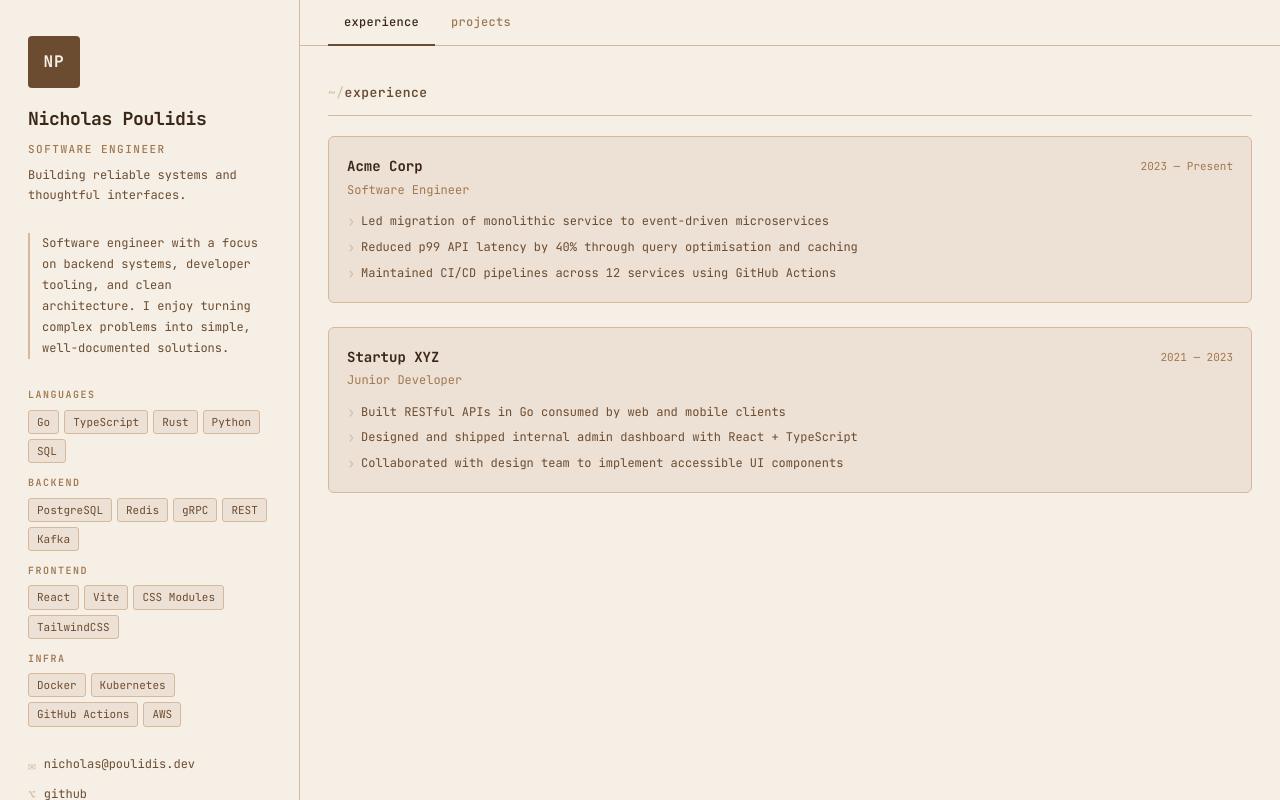
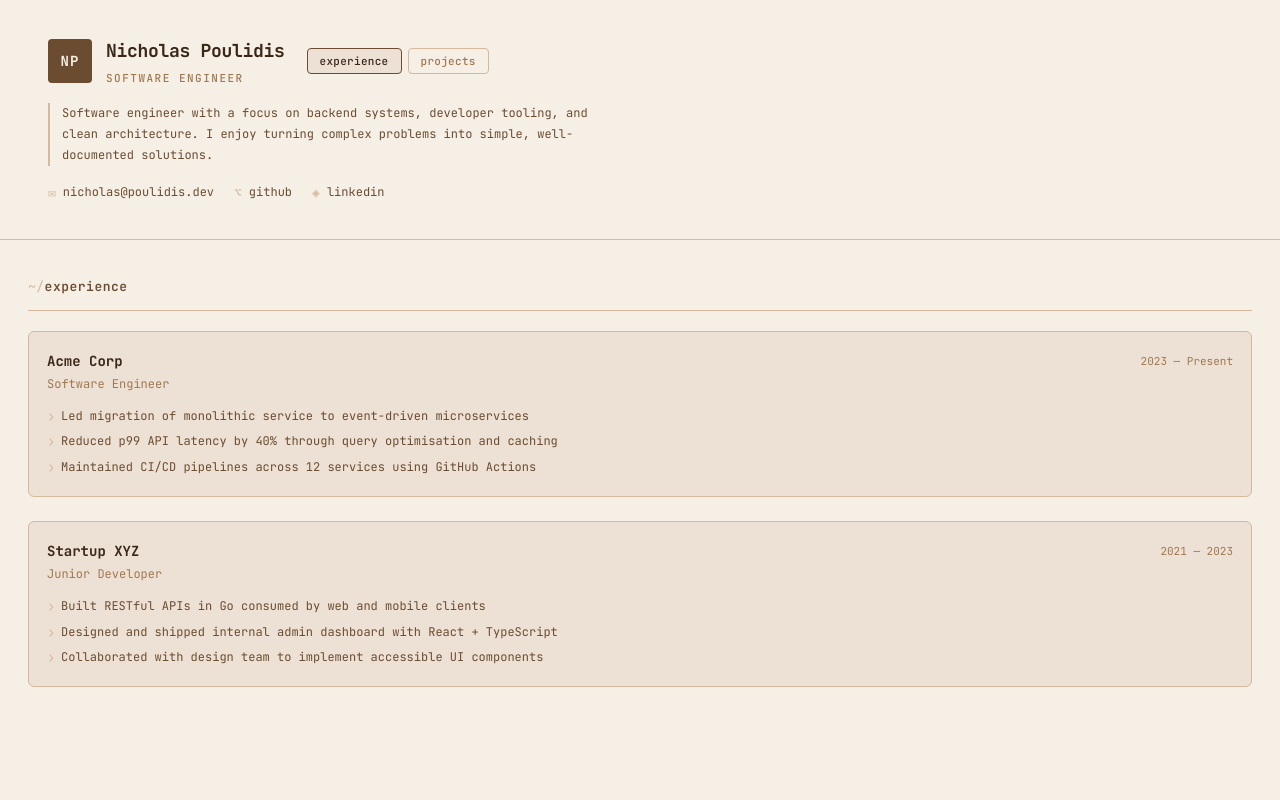
Before and after one commit to nickyp17/nicholaspoulidis, a React (Vite) app: page / in a window 1280 px wide. Built offline with nearby package versions, Linux system fonts and the light colour scheme.

Commit message:
feat: remove side bar

```diff
--- a/src/App.module.css
+++ b/src/App.module.css
@@ -1,48 +1,128 @@
 .layout {
   display: flex;
+  flex-direction: column;
   height: 100%;
   width: 100%;
   background: var(--bg);
 }
 
-.main {
+.hero {
+  padding: 36px 48px;
+  border-bottom: 1px solid var(--border);
+  flex-shrink: 0;
+}
+
+.heroInfo {
   flex: 1;
   display: flex;
   flex-direction: column;
-  height: 100%;
-  overflow: hidden;
+  gap: 16px;
+  min-width: 0;
 }
 
+.identity {
+  display: flex;
+  align-items: center;
+  gap: 14px;
+  flex-wrap: wrap;
+}
+
+.avatar {
+  width: 44px;
+  height: 44px;
+  border-radius: 4px;
+  background: var(--espresso);
+  color: var(--cream);
+  display: flex;
+  align-items: center;
+  justify-content: center;
+  font-size: 14px;
+  font-weight: 700;
+  letter-spacing: 1px;
+  flex-shrink: 0;
+}
+
+.name {
+  font-size: 18px;
+  font-weight: 700;
+  color: var(--text-primary);
+  letter-spacing: -0.3px;
+}
+
+.titleText {
+  font-size: 11px;
+  font-weight: 500;
+  text-transform: uppercase;
+  letter-spacing: 1.5px;
+  color: var(--text-muted);
+  margin-top: 3px;
+}
+
+.about {
+  font-size: 12px;
+  color: var(--text-secondary);
+  line-height: 1.75;
+  border-left: 2px solid var(--mocha-light);
+  padding-left: 12px;
+  max-width: 560px;
+}
+
+.links {
+  display: flex;
+  gap: 20px;
+}
+
+.link {
+  display: flex;
+  align-items: center;
+  gap: 7px;
+  font-size: 12px;
+  color: var(--text-secondary);
+  text-decoration: none;
+  transition: color 0.15s;
+}
+
+.link:hover {
+  color: var(--accent);
+  text-decoration: none;
+}
+
+.linkIcon {
+  font-size: 13px;
+  color: var(--mocha-light);
+}
+
+/* Tab nav — inline with name */
 .tabs {
   display: flex;
-  border-bottom: 1px solid var(--border);
-  padding: 0 28px;
-  gap: 0;
-  flex-shrink: 0;
+  flex-direction: row;
+  gap: 6px;
+  margin-left: 8px;
 }
 
 .tab {
   background: none;
-  border: none;
-  border-bottom: 2px solid transparent;
-  margin-bottom: -1px;
-  padding: 14px 16px;
+  border: 1px solid var(--border);
+  border-radius: 4px;
+  padding: 5px 12px;
   font-family: inherit;
-  font-size: 12px;
+  font-size: 11px;
   font-weight: 500;
   color: var(--text-muted);
   cursor: pointer;
-  transition: color 0.15s, border-color 0.15s;
+  transition: color 0.15s, border-color 0.15s, background 0.15s;
   letter-spacing: 0.3px;
 }
 
 .tab:hover {
   color: var(--text-secondary);
+  border-color: var(--mocha);
 }
 
 .tab.active {
   color: var(--text-primary);
-  border-bottom-color: var(--espresso);
+  border-color: var(--espresso);
+  background: var(--surface);
 }
 
 .panel {
--- a/src/App.tsx
+++ b/src/App.tsx
@@ -1,7 +1,7 @@
 import { useState } from "react";
-import Sidebar from "./components/Sidebar";
 import ProjectsPanel from "./components/ProjectsPanel";
 import ExperiencePanel from "./components/ExperiencePanel";
+import { name, title, about, email, github, linkedin } from "./data/portfolio";
 import styles from "./App.module.css";
 
 type Tab = "projects" | "experience";
@@ -11,8 +11,14 @@ export default function App() {
 
   return (
     <div className={styles.layout}>
-      <Sidebar />
-      <main className={styles.main}>
+      <header className={styles.hero}>
+        <div className={styles.heroInfo}>
+          <div className={styles.identity}>
+            <div className={styles.avatar}>NP</div>
+            <div>
+              <h1 className={styles.name}>{name}</h1>
+              <p className={styles.titleText}>{title}</p>
+            </div>
             <nav className={styles.tabs}>
               <button
                 className={`${styles.tab} ${tab === "experience" ? styles.active : ""}`}
@@ -27,9 +33,23 @@ export default function App() {
                 projects
               </button>
             </nav>
-        <div className={styles.panel}>
+          </div>
+          <p className={styles.about}>{about}</p>
+          <div className={styles.links}>
+            <a href={`mailto:${email}`} className={styles.link}>
+              <span className={styles.linkIcon}>✉</span>{email}
+            </a>
+            <a href={github} target="_blank" rel="noreferrer" className={styles.link}>
+              <span className={styles.linkIcon}>⌥</span>github
+            </a>
+            <a href={linkedin} target="_blank" rel="noreferrer" className={styles.link}>
+              <span className={styles.linkIcon}>◈</span>linkedin
+            </a>
+          </div>
+        </div>
+      </header>
+      <main className={styles.panel}>
         {tab === "projects" ? <ProjectsPanel /> : <ExperiencePanel />}
-        </div>
       </main>
     </div>
   );
```
Lines whose indentation alone changed are shown as unchanged.
